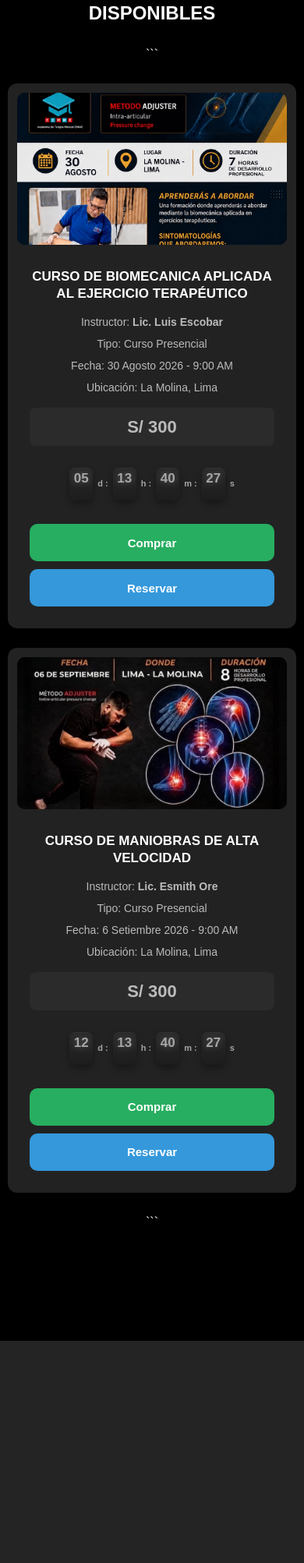
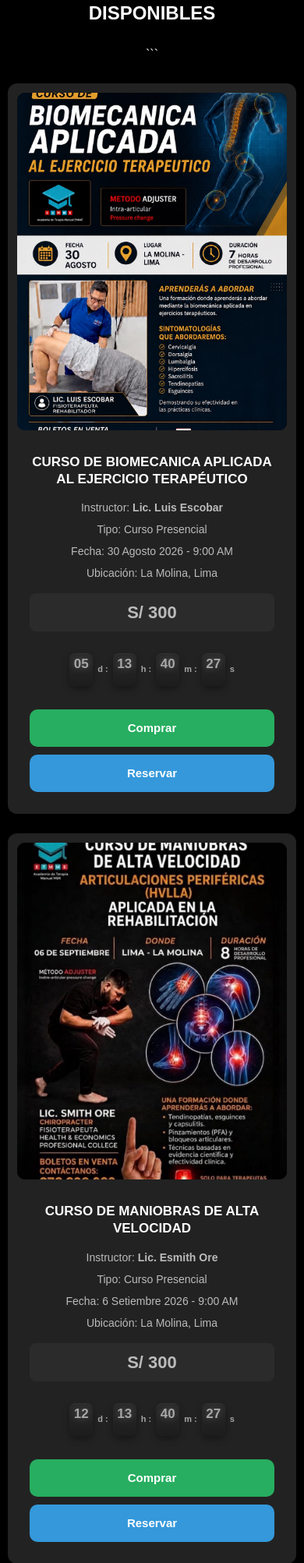
Before and after one commit to esmithore/formacionesdecursoprensiciales, a PHP site: page /comunidad.html in a window 390 px wide. Shown: the part 136-2141 px from the top of the page at 78% size. Before the commit the page ends 1856 px from the top, so only its background shows below. Run offline with PHP 8.4, Linux system fonts and the light colour scheme.

Commit message:
Update comunidad.css

```diff
--- a/comunidad.css
+++ b/comunidad.css
@@ -472,8 +472,9 @@ body {
     .curso-card > img {
         width: 100%;
         height: auto;
-        aspect-ratio: 16 / 9;
+        aspect-ratio: 4 / 5;
         object-fit: cover;
+       object-position: center;
         display: block;
     }
 
```
